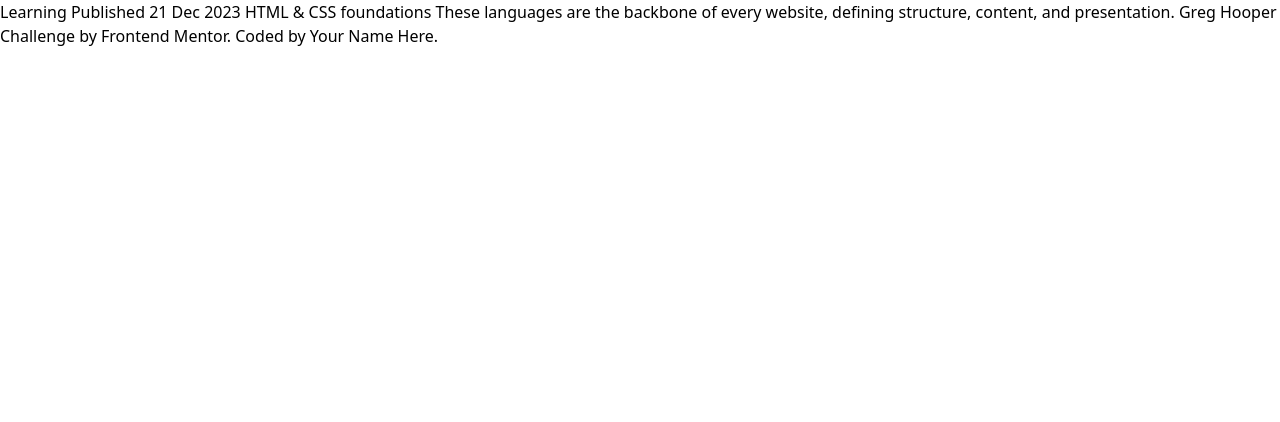
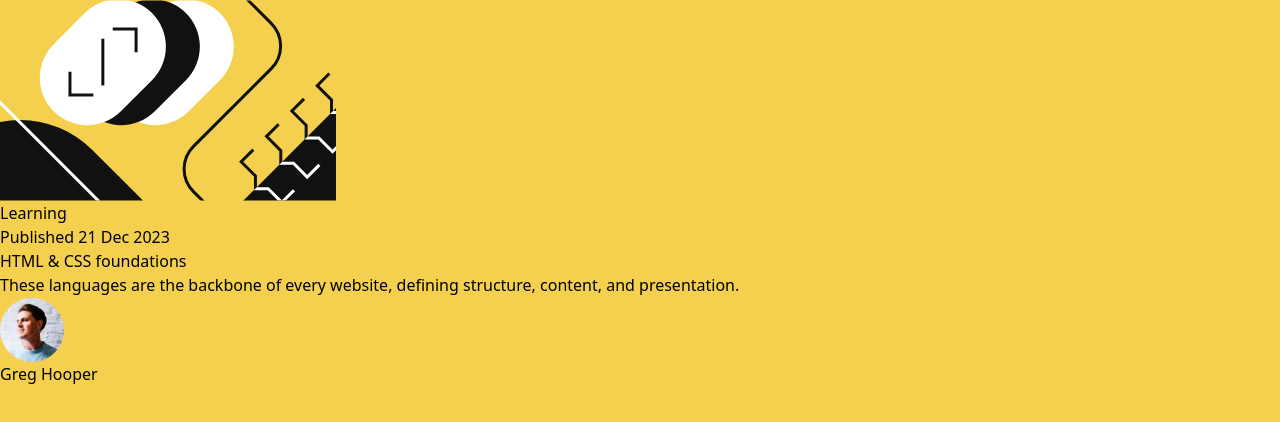
Before and after one commit to SanazBHMN/blog-preview-card-main, a website: page src/index.html in a window 1280 px wide. Drawn offline with Linux system fonts and the light colour scheme.

Commit message:
Build out the structure

```diff
--- a/src/index.html
+++ b/src/index.html
@@ -12,16 +12,38 @@
     <link rel="stylesheet" href="./output.css" />
     <title>Frontend Mentor | Blog preview card</title>
   </head>
-  <body>
-    Learning Published 21 Dec 2023 HTML & CSS foundations These languages are
-    the backbone of every website, defining structure, content, and
-    presentation. Greg Hooper
+  <body class="bg-primary">
+    <main>
+      <div>
+        <header>
+          <img
+            src="../assets/images/illustration-article.svg"
+            alt="illustration"
+          />
+        </header>
+        <section>
+          <button>Learning</button>
+          <p>Published <time>21 Dec 2023</time></p>
+        </section>
+        <section>
+          <h1>HTML & CSS foundations</h1>
+          <p>
+            These languages are the backbone of every website, defining
+            structure, content, and presentation.
+          </p>
+          <div>
+            <img src="../assets/images/image-avatar.webp" alt="avatar" />
+            <p>Greg Hooper</p>
+          </div>
+        </section>
+      </div>
+    </main>
 
-    <div class="attribution">
+    <!-- <div class="attribution">
       Challenge by
       <a href="https://www.frontendmentor.io?ref=challenge" target="_blank"
         >Frontend Mentor</a
       >. Coded by <a href="#">Your Name Here</a>.
-    </div>
+    </div> -->
   </body>
 </html>
```
Also changed, not shown: src/output.css.
